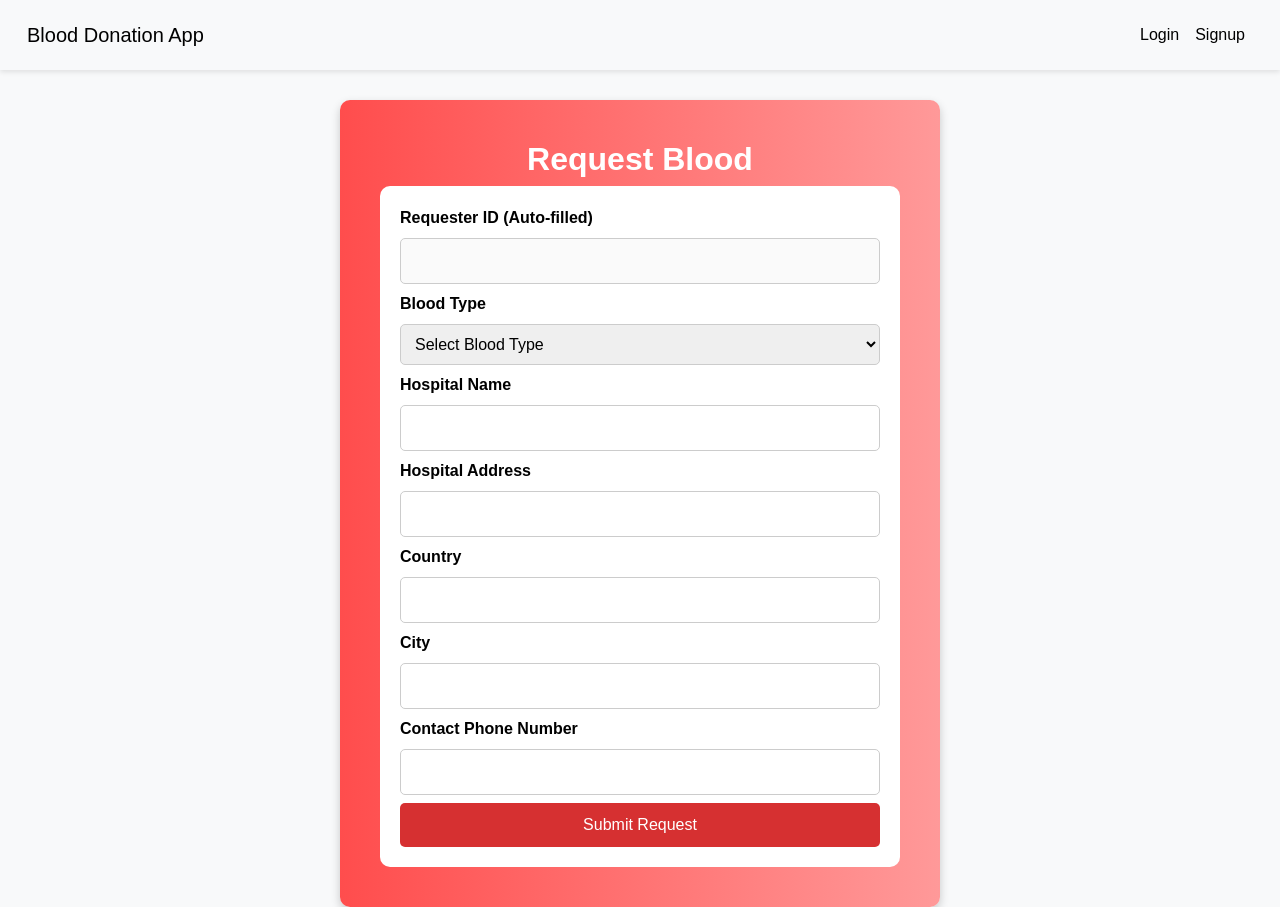
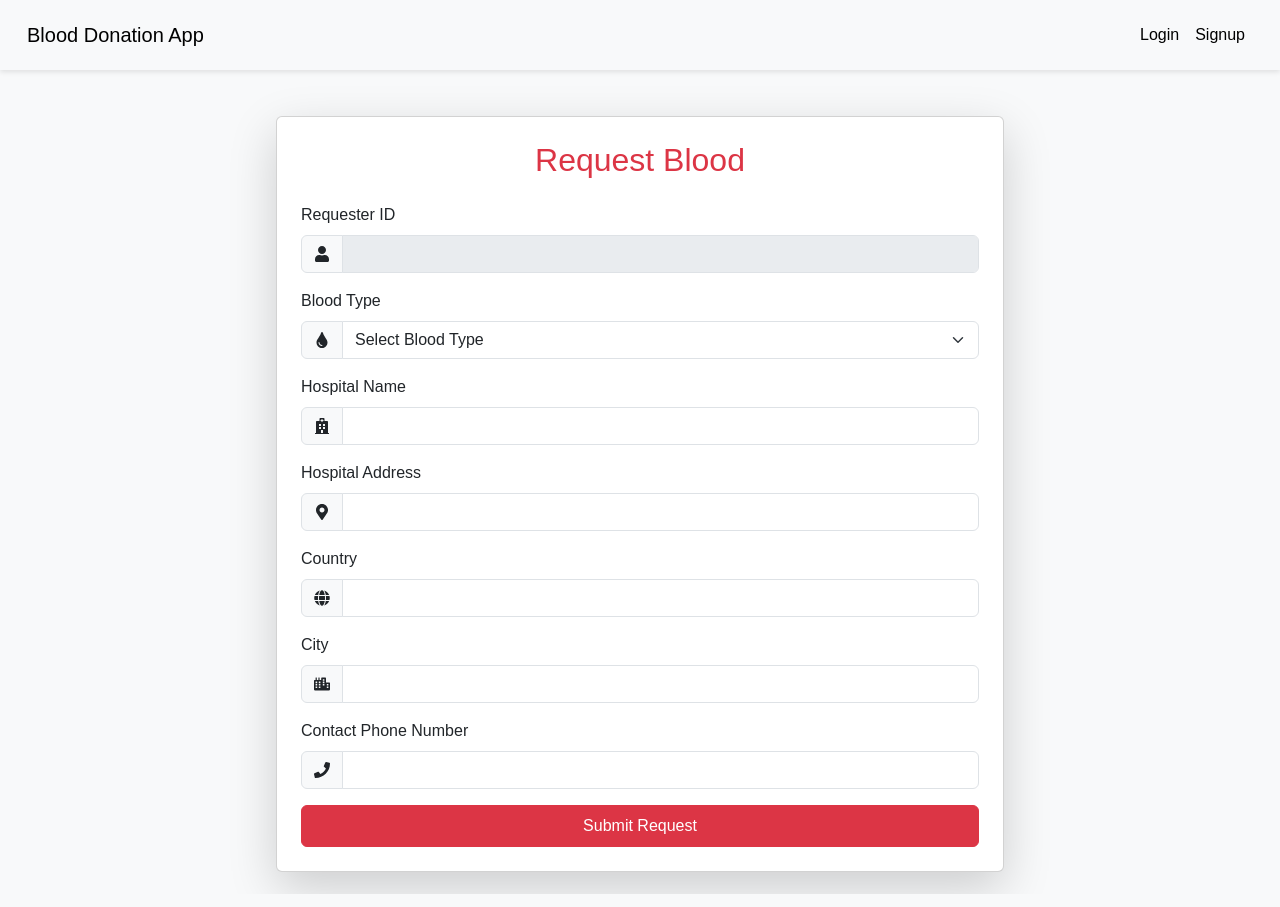
Before and after one commit to CAA900-PRIME/blooddonation-frontend, a React (Vite) app: page /blood-request in a window 1280 px wide. Built offline with nearby package versions, Linux system fonts and the light colour scheme.

Commit message:
removed css and added bootstrap

```diff
--- a/src/pages/BloodRequest.jsx
+++ b/src/pages/BloodRequest.jsx
@@ -1,10 +1,10 @@
 import React, { useState } from "react";
-import "../styles/BloodRequest.css"; // Import the new CSS file
+import "bootstrap/dist/css/bootstrap.min.css";
+import { FaTint, FaHospital, FaCity, FaPhone, FaGlobe, FaMapMarkerAlt, FaUser } from "react-icons/fa";
 
-function BloodRequest({ user }) { // user prop passed to get requester_id
+function BloodRequest({ user }) { // user prop is passed to get requester_id
 	const [formData, setFormData] = useState({
-		requester_id: user?.id || "", // Assuming user is logged in
-		doner_id: null, // Will be assigned later
+		requester_id: user?.id || "", // Auto-filled if user is logged in
 		blood_type: "",
 		hospital_name: "",
 		hospital_address: "",
@@ -14,12 +14,15 @@ function BloodRequest({ user }) { // user prop passed to get requester_id
 		status: "Pending", // Default status
 	});
 
+	const [loading, setLoading] = useState(false); // Loading effect on submit
+
 	const handleChange = (e) => {
 		setFormData({ ...formData, [e.target.name]: e.target.value });
 	};
 
 	const handleSubmit = async (e) => {
 		e.preventDefault();
+		setLoading(true);
 
 		const requestData = JSON.stringify(formData);
 
@@ -39,17 +42,32 @@ function BloodRequest({ user }) { // user prop passed to get requester_id
 		} catch (error) {
 			console.error("Error submitting blood request:", error);
 		}
+
+		setLoading(false);
 	};
 
 	return (
-		<div className="blood-request-container">
-			<h2>Request Blood</h2>
-			<form className="blood-request-form" onSubmit={handleSubmit}>
-				<label>Requester ID (Auto-filled)</label>
-				<input type="text" name="requester_id" value={formData.requester_id} disabled />
+		<div className="container d-flex align-items-center justify-content-center min-vh-100">
+			<div className="col-md-8">
+				<div className="card shadow-lg p-4">
+					<h2 className="text-center text-danger mb-4">Request Blood</h2>
+					<form onSubmit={handleSubmit}>
 
-				<label>Blood Type</label>
-				<select name="blood_type" value={formData.blood_type} onChange={handleChange} required>
+						{/* Requester ID (Auto-filled) */}
+						<div className="mb-3">
+							<label className="form-label">Requester ID</label>
+							<div className="input-group">
+								<span className="input-group-text"><FaUser /></span>
+								<input type="text" className="form-control" name="requester_id" value={formData.requester_id} disabled />
+							</div>
+						</div>
+
+						{/* Blood Type */}
+						<div className="mb-3">
+							<label className="form-label">Blood Type</label>
+							<div className="input-group">
+								<span className="input-group-text"><FaTint /></span>
+								<select className="form-select" name="blood_type" value={formData.blood_type} onChange={handleChange} required>
 									<option value="">Select Blood Type</option>
 									<option value="A+">A+</option>
 									<option value="A-">A-</option>
@@ -60,27 +78,64 @@ function BloodRequest({ user }) { // user prop passed to get requester_id
 									<option value="AB+">AB+</option>
 									<option value="AB-">AB-</option>
 								</select>
+							</div>
+						</div>
 
-				<label>Hospital Name</label>
-				<input type="text" name="hospital_name" value={formData.hospital_name} onChange={handleChange} required />
+						{/* Hospital Name */}
+						<div className="mb-3">
+							<label className="form-label">Hospital Name</label>
+							<div className="input-group">
+								<span className="input-group-text"><FaHospital /></span>
+								<input type="text" className="form-control" name="hospital_name" value={formData.hospital_name} onChange={handleChange} required />
+							</div>
+						</div>
 
-				<label>Hospital Address</label>
-				<input type="text" name="hospital_address" value={formData.hospital_address} onChange={handleChange} required />
+						{/* Hospital Address */}
+						<div className="mb-3">
+							<label className="form-label">Hospital Address</label>
+							<div className="input-group">
+								<span className="input-group-text"><FaMapMarkerAlt /></span>
+								<input type="text" className="form-control" name="hospital_address" value={formData.hospital_address} onChange={handleChange} required />
+							</div>
+						</div>
 
-				<label>Country</label>
-				<input type="text" name="country" value={formData.country} onChange={handleChange} required />
+						{/* Country */}
+						<div className="mb-3">
+							<label className="form-label">Country</label>
+							<div className="input-group">
+								<span className="input-group-text"><FaGlobe /></span>
+								<input type="text" className="form-control" name="country" value={formData.country} onChange={handleChange} required />
+							</div>
+						</div>
 
-				<label>City</label>
-				<input type="text" name="city" value={formData.city} onChange={handleChange} required />
+						{/* City */}
+						<div className="mb-3">
+							<label className="form-label">City</label>
+							<div className="input-group">
+								<span className="input-group-text"><FaCity /></span>
+								<input type="text" className="form-control" name="city" value={formData.city} onChange={handleChange} required />
+							</div>
+						</div>
 
-				<label>Contact Phone Number</label>
-				<input type="text" name="contact_phone_number" value={formData.contact_phone_number} onChange={handleChange} required />
+						{/* Contact Phone Number */}
+						<div className="mb-3">
+							<label className="form-label">Contact Phone Number</label>
+							<div className="input-group">
+								<span className="input-group-text"><FaPhone /></span>
+								<input type="text" className="form-control" name="contact_phone_number" value={formData.contact_phone_number} onChange={handleChange} required />
+							</div>
+						</div>
 
-				{/* Hidden Status Field (Default: Pending) */}
-				<input type="hidden" name="status" value={formData.status} />
+						{/* Submit Button */}
+						<div className="text-center">
+							<button type="submit" className="btn btn-danger w-100 py-2" disabled={loading}>
+								{loading ? "Submitting..." : "Submit Request"}
+							</button>
+						</div>
 
-				<button type="submit">Submit Request</button>
 					</form>
+				</div>
+			</div>
 		</div>
 	);
 }
```
Lines whose indentation alone changed are shown as unchanged.
